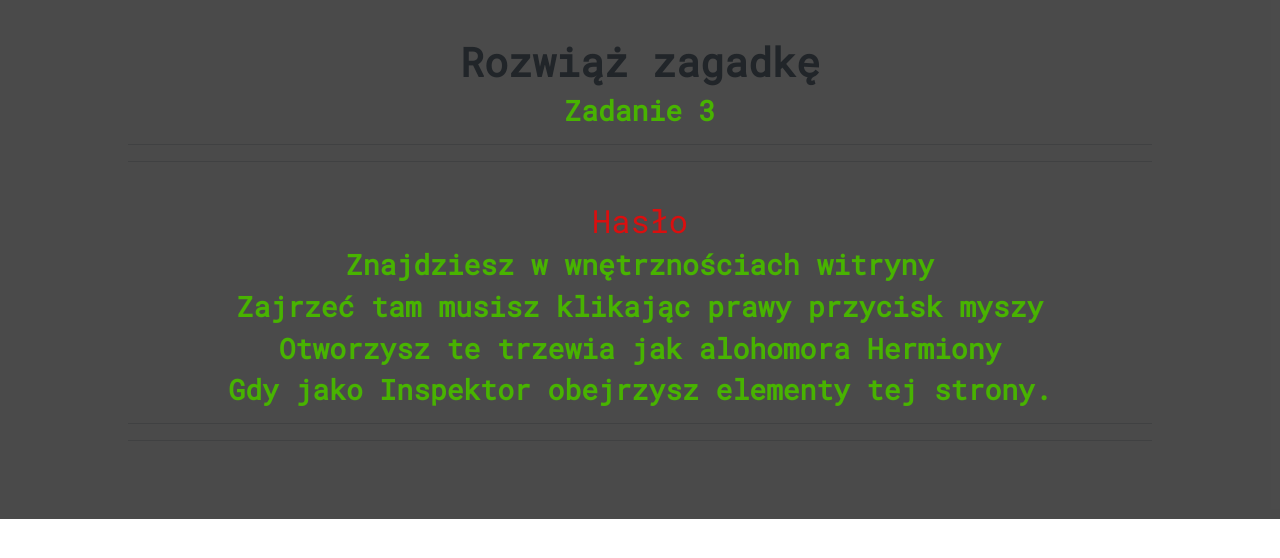
After one commit to yanemil/pottaflask, a Flask app: page /quiz/riddle in a window 1280 px wide. The commit adds this page. Shown: the top 558 px of the page. Run offline with Flask 3, Linux system fonts and the light colour scheme.

Commit message:
All works commit

```diff
--- a/app.py
+++ b/app.py
@@ -11,7 +11,7 @@ def home_page():
     form = MyForm()
     if request.method == "POST":
         if form.validate_on_submit():
-            if form.decision.data == "TAK!":
+            if form.decision.data == "TRYB VOLDEMORT":
                 return redirect(
                     url_for("first_quiz_page")
                 )
@@ -52,6 +52,12 @@ def second_quiz_page():
     # )
     # return render_template("quiz_second.html", data=my_data, name="Zadanie 2")
 
+@app.route("/quiz/riddle")
+def third_quiz_page():
+    # tool = Questions()
+    # data_2 = tool.get_questions()
+    return render_template("riddle.html", name="Zadanie 3")
+
 
 if __name__ == "__main__":
     app.run(debug=True)
--- a/forms.py
+++ b/forms.py
@@ -4,11 +4,11 @@ from wtforms import SelectField
 # CATEGORY = [('Animals', 'Animals'), ('Films', 'Films'), ('Music', 'Music'), ('History', 'History')]
 # QUIZ_TYPE = [('True / False', 'True / False'), ('Multiple Choice', 'Multiple Choice')]
 # QUANTITY = [('10', '10'), ('5', '5'), ('15', '15')]
-DECISION = [('TAK!', 'TAK!')]
+DECISION = [('ŁATWIZNA', 'ŁATWIZNA'), ('TRYB VOLDEMORT', 'TRYB VOLDEMORT')]
 
 
 class MyForm(FlaskForm):
-    decision = SelectField('Jedziemy?:', choices=DECISION)
+    decision = SelectField('Wybierz poziom trudności:', choices=DECISION)
     #category = SelectField('Choose Questions Category:', choices=CATEGORY)
     # quiz_type = SelectField('Define Quiz Type:', choices=QUIZ_TYPE)
     # quantity = SelectField('Define Questions Quantity:', choices=QUANTITY)
--- a/static/css/quiz.css
+++ b/static/css/quiz.css
@@ -16,6 +16,9 @@ body {
     font-weight: bold;
     color: #48b301;
 }
+.mainDiv h2 span{
+    color: rgba(230, 10, 10, 0.923);
+}
 .categoryDiv {
     color: #183A1D;
 }
@@ -23,7 +26,7 @@ body {
     margin: 80px 0;
 }
 .quizDiv h4 {
-    color: #0e1329;
+    color: #000000;
 }
 .buttonDiv {
     width: 40%;
@@ -62,7 +65,7 @@ body {
     top: 2px;
 }
 .finalScore {
-    color:#017012f1;
+    color:#00fb26f1;
     font-weight: bold;
     display: none;
 }
--- a/static/js/quiz.js
+++ b/static/js/quiz.js
@@ -82,7 +82,6 @@ $(".submit").click(function() {
         setTimeout(function(){
             window.location.href = 'snake';
         }, 3000);
-
     }
 
     // $(".finalScore").css("display", "block");
--- a/templates/index.html
+++ b/templates/index.html
@@ -12,7 +12,7 @@
     <!-- MAIN SECTION  -->
     <div class="mainDiv d-flex justify-content-center align-items-center">
         <div class="askDiv">
-            <h3 class="text-center">Gotowa na Harry Pota Test ?!!!11</h3>
+            <h3 class="text-center">Dziedziczko Slytherinu! Rozwiąż wszystkie zagadki, aby otrzymać adres Lokalizacji i Hasło do nagrody</h3>
             <form method="post">
                 {{ form.csrf_token }}
                 {{ form.decision.label }} {{ form.decision }}
--- a/templates/quiz_first.html
+++ b/templates/quiz_first.html
@@ -34,7 +34,7 @@
             {% endfor %}
 
         </div>
-        <button class="submit">Save</button>
+        <button class="submit">Zatwierdź</button>
         <div class="mt-5 mb-3">
             <h1 class="finalScore text-center"></h1>
         </div>
--- /dev/null
+++ b/templates/riddle.html
@@ -0,0 +1,31 @@
+{% extends "base.html" %}
+
+{% block title %}
+    <title>Quiz App</title>
+{% endblock %}
+
+{% block css_styles %}
+    <link rel="stylesheet" href="{{ url_for('static', filename='css/quiz.css') }}">
+{% endblock %}
+
+{% block content %}
+    <div class="mainDiv">
+        <h1 class="text-center fw-bold">Rozwiąż zagadkę</h1>
+        <h3 class="text-center categoryDiv"><span>{{ name }}</span></h3>
+        <hr>
+        <hr>
+        <br>
+        <h2 class="text-center HasloDiv"><span value="------[ HASŁO TO: SECTUMSEMPRA ]------">Hasło</span></h3>
+        <h3 class="text-center categoryDiv"><span>
+            Znajdziesz w wnętrznościach witryny</span></h3>
+        <h3 class="text-center categoryDiv"><span>
+            Zajrzeć tam musisz klikając prawy przycisk myszy</span></h3>
+        <h3 class="text-center categoryDiv"><span>
+            Otworzysz te trzewia jak alohomora Hermiony</span></h3>
+        <h3 class="text-center categoryDiv"><span>
+            Gdy jako Inspektor obejrzysz elementy tej strony.</span></h3>
+        <hr>
+        <hr>
+        <br>
+    </div>
+{% endblock %}
```
Also changed, not shown: static/js/snake.js (+11 -2 lines).
